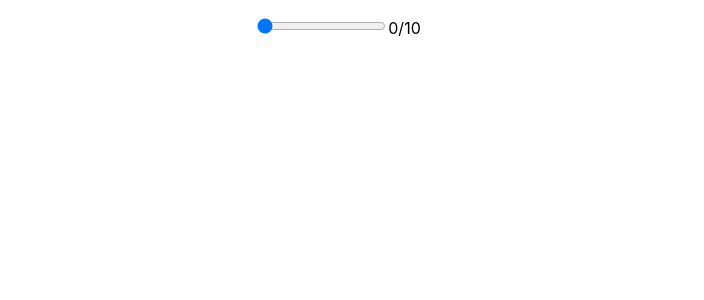
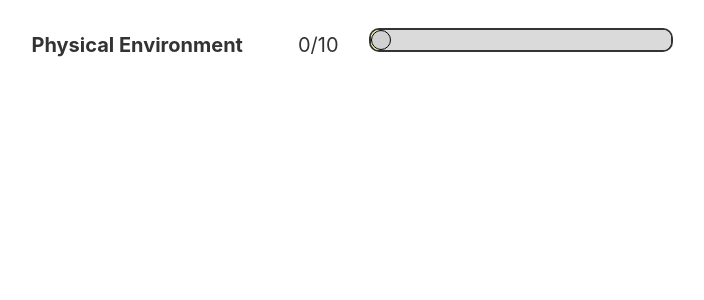
Before and after one commit to nology-tech/happy-app, a React (Create React App) app: page / in a window 1280 px wide. Shown: the top 300 px of the page, without its empty margins (302-1006 px from the left). Built offline with nearby package versions, Linux system fonts and the light colour scheme.

Commit message:
almost done

```diff
--- a/src/component/BarScore/BarScore.jsx
+++ b/src/component/BarScore/BarScore.jsx
@@ -6,14 +6,16 @@ const BarScore = () => {
   const [rangeValue, setRangeValue] = useState(0);
 
   const handleChange = (event) => {
+    // console.log(event)
     return setRangeValue(event.target.value)
+
   };
 
   return (
     <main>
-
-      <input className={styles.slider} type="range" value={rangeValue} min="0" max="10" step="1" onChange={handleChange} />
-      <span>{rangeValue}/10</span>
+      <h2 className={styles.title}>Physical Environment</h2>
+      <span className={styles.score}>{rangeValue}/10</span>
+      <input className={styles.slider} type="range" value={rangeValue} min="0" max="10" step="1" onChange={handleChange}  />
     </main>
   );
 };
--- a/src/component/BarScore/BarScore.module.scss
+++ b/src/component/BarScore/BarScore.module.scss
@@ -12,31 +12,99 @@
 //     border-radius: 10px;
 //    }
 
-// .slider {
-//     width: 400px;
+
+
+.title {
+    text-align: left;
+    color: #333;
+    margin-left: 30px;
+    margin-right: 55px;
+    display: inline-block;
+    font-size: 20px;
+}
+
+.score {
+    font-size: 20px;
+    color: #333;
+}
+
+.slider {
+    display: inline-block;
+    width: 300px;
+    margin-left: 30px;
+    border-radius: 10px;
+    border: 2px solid #333;
+}
+
+input[type=range] {
+    -webkit-appearance: none; /* Hides the slider so that custom slider can be made */
+    // width: 100%; /* Specific width is required for Firefox. */
+    background: transparent; /* Otherwise white in Chrome */
+    overflow: hidden;
+  }
+
+  input[type=range]::-webkit-slider-runnable-track {
+      box-sizing: border-box;
+    cursor: pointer;
+    height: 20px;
+    background: #dadada;
+    // border: #333 solid 2px;
+    // background: linear-gradient(90deg, rgb(214,214,214) 60%, rgb(214,214,214) 60%);
+    // background: linear-gradient(90deg, #82CFD0 0%, #82CFD0 50%, #fff 50%, #fff 100%);
+
+
+  }
+
+   input[type="range"]::-moz-range-track {
+    background: #dadada;
+    height: 20px;
+    border-radius: 10px;
+    border: #333 solid 2px;
+   }
+
+//    input[type="range"]::-moz-range-progress {
+//        color: red;
+//        background-color: red;
+//        height: 20px;
+//     //    border-radius: 10px;
+//    }
+
+   input[type=range]::-webkit-slider-thumb {
+    box-sizing: border-box;
+    -webkit-appearance: none;
+    cursor: pointer;
+    background-color: rgb(209, 209, 209);
+    height: 20px;
+    width: 20px;
+    border-radius: 50px;
+    box-shadow: -160px 0 0 150px #e7f790;
+    border-radius: 10px;
+    border: 1px solid #000000;
+    margin-top: 0px; /* You need to specify a margin in Chrome, but in Firefox and IE it is automatic */
+    // box-shadow: -407px 0 0 400px #333; /* Add cool effects to your sliders! */
+  }
+
+// input[type=range]::-webkit-slider-thumb {
+//     -webkit-appearance: none;
+//     border: 4px solid #12A910;
+//     height: 30px;
+//     width: 14px;
+//     border-radius: 100%;
+//     background: #d82c2c;
+//     color: red;
+//     cursor: pointer;
+
+//     &:before {
+//         background-color: red;
+//         color: red;
+//         font-size: 200px;
+//     }
 // }
 
-   input[type="range"]::-moz-range-track {
-    background: tomato;
-    height: 20px;
-   }
-
-// input[type="range"]::-webkit-slider-thumb {
-//     -webkit-appearance: none;
-//     border: 4px solid #12A910;
-//     height: 1px;
-//     width: 14px;
-//     border-radius: 100%;
-//     background: #ffffff;
-//     color: red;
-//     cursor: pointer;
-//     box-shadow:  -2px 1px 8px #000000, calc(-100vw - 7px) 0 0 100vw #12A910;
+// input[type="range"]::-moz-range-thumb {
+//     height: 20px;
+//     width: 20px;
+//     background: rgb(56, 56, 56);
+//     margin-top: -10px;
+//     border-radius: 50%;
 // }
-
-input[type="range"]::-moz-range-thumb {
-    height: 50px;
-    width: 50px;
-    background: pink;
-    margin-top: -10px;
-    border-radius: 50%;
-}
```
